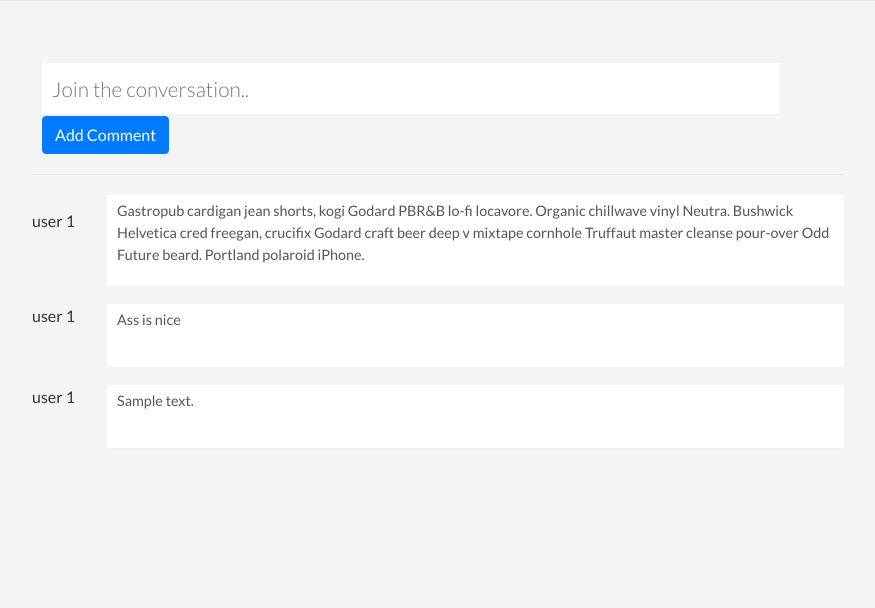
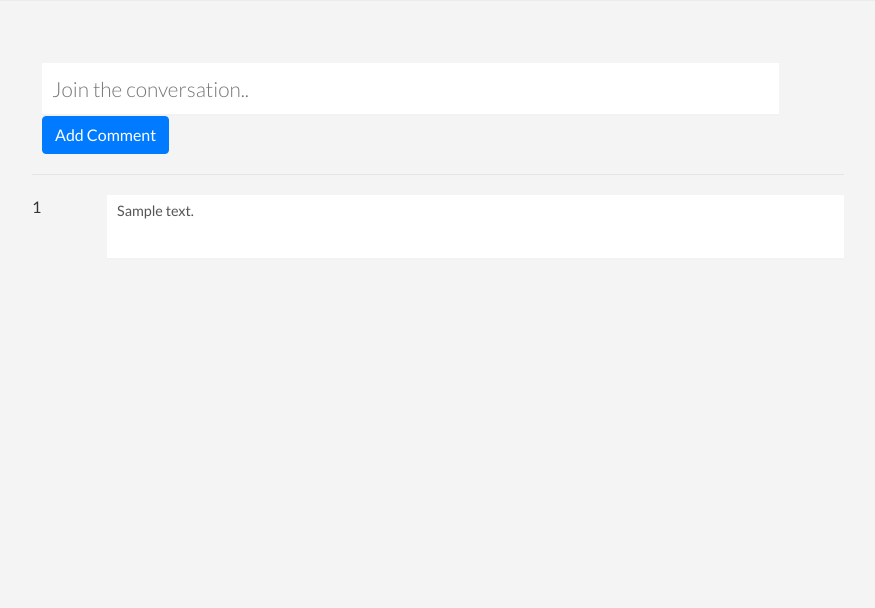
Before and after one commit to DomenRok/DemoAPI, a PHP site: page /index.php/post?id=1 in a window 1280 px wide. Shown: the part 304-912 px from the top of the page, without its empty margins (202-1077 px from the left). Run offline with PHP 8.4, Linux system fonts and the light colour scheme; the visitor is signed in with stand-in values (Sample User, id 1); tables that the repository leaves empty hold one stand-in row (values such as "Sample post"); some libraries are stand-ins or nearby versions.

Commit message:
small chunks and pieces of functionality added

```diff
--- a/View/browse-post.php
+++ b/View/browse-post.php
@@ -217,32 +217,15 @@ body {
 
  </div>
 
+ <?php
+   if (empty($comments)) {
+      echo "<b> 0 Comments<b>";
+    }
+    ?>
 
  <!-- new comment -->
  <div class="new_comment">
 
-  <!-- build comment -->
-   <ul class="user_comment">
-
-     <!-- current #{user} avatar -->
-     <div class="user_avatar">
-     user 1
-     </div><!-- the comment body --><div class="comment_body">
-       <p>Gastropub cardigan jean shorts, kogi Godard PBR&B lo-fi locavore. Organic chillwave vinyl Neutra. Bushwick Helvetica cred freegan, crucifix Godard craft beer deep v mixtape cornhole Truffaut master cleanse pour-over Odd Future beard. Portland polaroid iPhone.</p>
-     </div>
-
-
-
-
-    </ul>
-    <ul class="user_comment">
-      <!-- current #{user} avatar -->
-      <div class="user_avatar">
-      user 1
-      </div><div class="comment_body">
-        <p> Ass is nice </p>
-      </div>
-    </ul>
 
 
 
@@ -252,7 +235,7 @@ body {
       <ul class="user_comment">
 
         <div class="user_avatar">
-        user 1
+        <?= $comment['user_id'] ?>
         </div><div class="comment_body">
           <p><?= $comment['message']  ?></p>
         </div>
--- a/View/submit-post.php
+++ b/View/submit-post.php
@@ -18,12 +18,12 @@
 <form action="<?= BASE_URL . "submit" ?>" method="POST">
   <div class="form-group">
     <label for="title"> Title </label>
-    <input type="text" class="form-control" id="title" name="title" placeholder="A song of fire and flame">
+    <input type="text" class="form-control" id="title" name="title" placeholder="A song of fire and flame" pattern=".{5,}" pattern title="Napiš kej več k to no">
   </div>
 
   <div class="form-group">
     <label for="poem"> Poem </label>
-    <textarea class="form-control" id="content" name="content" value="poem">
+    <textarea class="form-control" id="content" name="content" value="poem" pattern=".{5,}" pattern title="Napiš kej več k to no">
     </textarea>
   </div>
 
```
